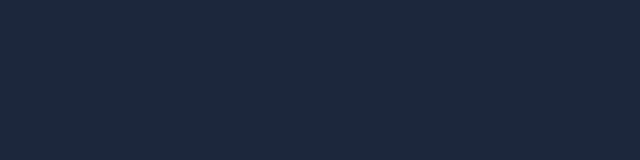
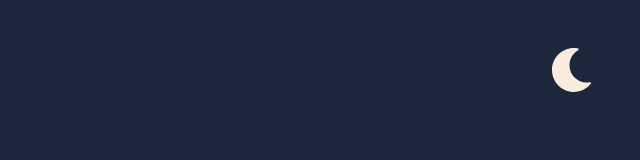
Before and after one commit to VividTruthKeeper/next-to-do, a Next.js app: page / in a window 1280 px wide. Shown: the top 160 px of the page, without its empty margins (640-1280 px from the left). Built offline with nearby package versions, Linux system fonts and the light colour scheme.

Commit message:
theme button

```diff
--- a/app/page.tsx
+++ b/app/page.tsx
@@ -1,10 +1,12 @@
 import { Inter } from "@next/font/google";
 
 const inter = Inter({ subsets: ["latin"] });
+import ThemeButton from "@/components/ThemeButton";
 
 const Home = () => {
   return (
     <main className="bg-[#F7ECDE] dark:bg-[#1C273C] transition-all min-h-screen min-w-max">
+      <ThemeButton />
       <div className="container"></div>
     </main>
   );
--- /dev/null
+++ b/components/ThemeButton.tsx
@@ -0,0 +1,41 @@
+"use client";
+import Image from "next/image";
+import { useContext } from "react";
+import GlobalContext from "@/context/GlobalContext";
+
+const ThemeButton = () => {
+  const { theme, setTheme } = useContext(GlobalContext).themeContext;
+  return (
+    <div
+      className="fixed top-12 right-12 w-10 h-10"
+      onClick={() => (theme === "dark" ? setTheme("light") : setTheme("dark"))}
+    >
+      <div className="relative cursor-pointer">
+        <Image
+          src="/sun.svg"
+          alt="sun"
+          unoptimized
+          unselectable="off"
+          width={40}
+          height={40}
+          className={`absolute top-0 left-0 object-contain  transition-all ${
+            theme === "light" ? "opacity-100" : "opacity-0"
+          }`}
+        />
+        <Image
+          src="/moon.svg"
+          alt="sun"
+          unoptimized
+          unselectable="off"
+          width={40}
+          height={40}
+          className={`absolute top-0 left-0 object-contain  transition-all ${
+            theme === "dark" ? "opacity-100" : "opacity-0"
+          }`}
+        />
+      </div>
+    </div>
+  );
+};
+
+export default ThemeButton;
```
Also changed, not shown: public/moon.svg (added), public/sun.svg (added).
